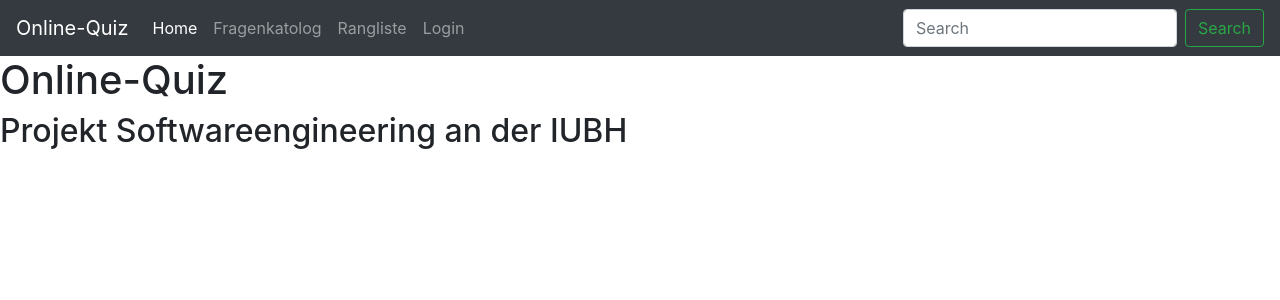
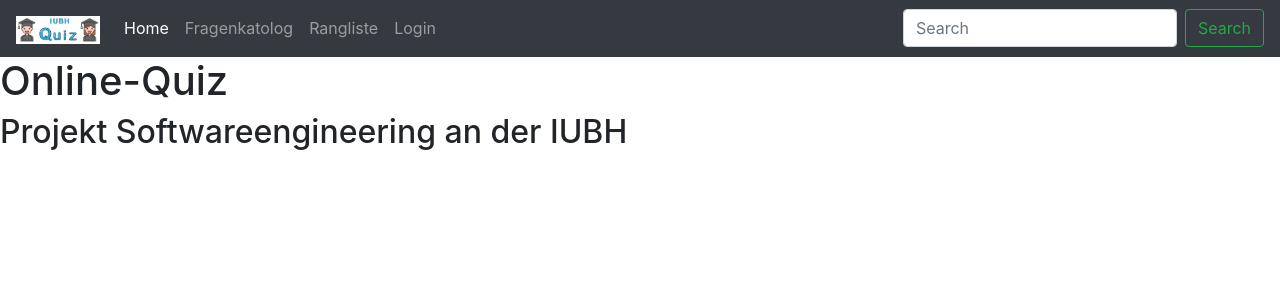
Before and after one commit to starmaerker/flask-mega-tutorial, a Flask app: page / in a window 1280 px wide. Shown: the top 300 px of the page. Run offline with Flask 2, Linux system fonts and the light colour scheme; some libraries are stand-ins or nearby versions.

Commit message:
add brand to header

```diff
--- a/templates/base.html
+++ b/templates/base.html
@@ -7,8 +7,9 @@
     <link rel="stylesheet" href="https://stackpath.bootstrapcdn.com/bootstrap/4.2.1/css/bootstrap.min.css" integrity="sha384-GJzZqFGwb1QTTN6wy59ffF1BuGJpLSa9DkKMp0DgiMDm4iYMj70gZWKYbI706tWS" crossorigin="anonymous">
   </head>
   <body>
+  <header>
     <nav class="navbar navbar-expand-lg bg-dark navbar-dark">
-        <a class="navbar-brand" href="#">Online-Quiz</a>
+        <a class="navbar-brand" href="#"><img height="28" alt="Logo" src="/static/img/brand.png" /></a>
         <button class="navbar-toggler" type="button" data-toggle="collapse" data-target="#navbarSupportedContent" aria-controls="navbarSupportedContent" aria-expanded="false" aria-label="Toggle navigation">
             <span class="navbar-toggler-icon"></span>
         </button>
@@ -34,6 +35,7 @@
             </form>
         </div>
     </nav>
+  </header>
     {% block content %} {% endblock %}
     <script src="https://code.jquery.com/jquery-3.3.1.slim.min.js" integrity="sha384-q8i/X+965DzO0rT7abK41JStQIAqVgRVzpbzo5smXKp4YfRvH+8abtTE1Pi6jizo" crossorigin="anonymous"></script>
     <script src="https://cdnjs.cloudflare.com/ajax/libs/popper.js/1.14.6/umd/popper.min.js" integrity="sha384-wHAiFfRlMFy6i5SRaxvfOCifBUQy1xHdJ/yoi7FRNXMRBu5WHdZYu1hA6ZOblgut" crossorigin="anonymous"></script>
```
Also changed, not shown: favicon.ico (added), static/img/brand.png (added).
